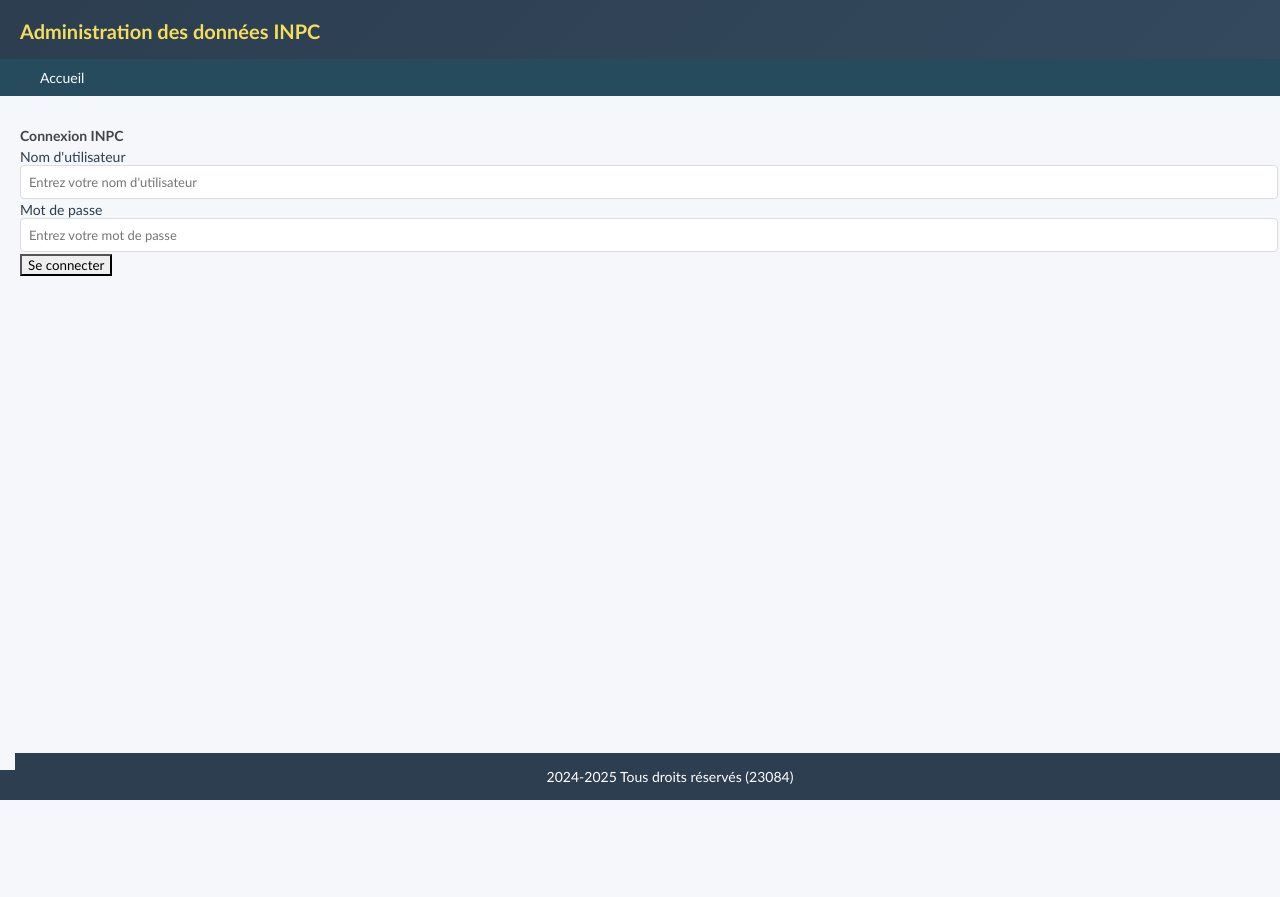
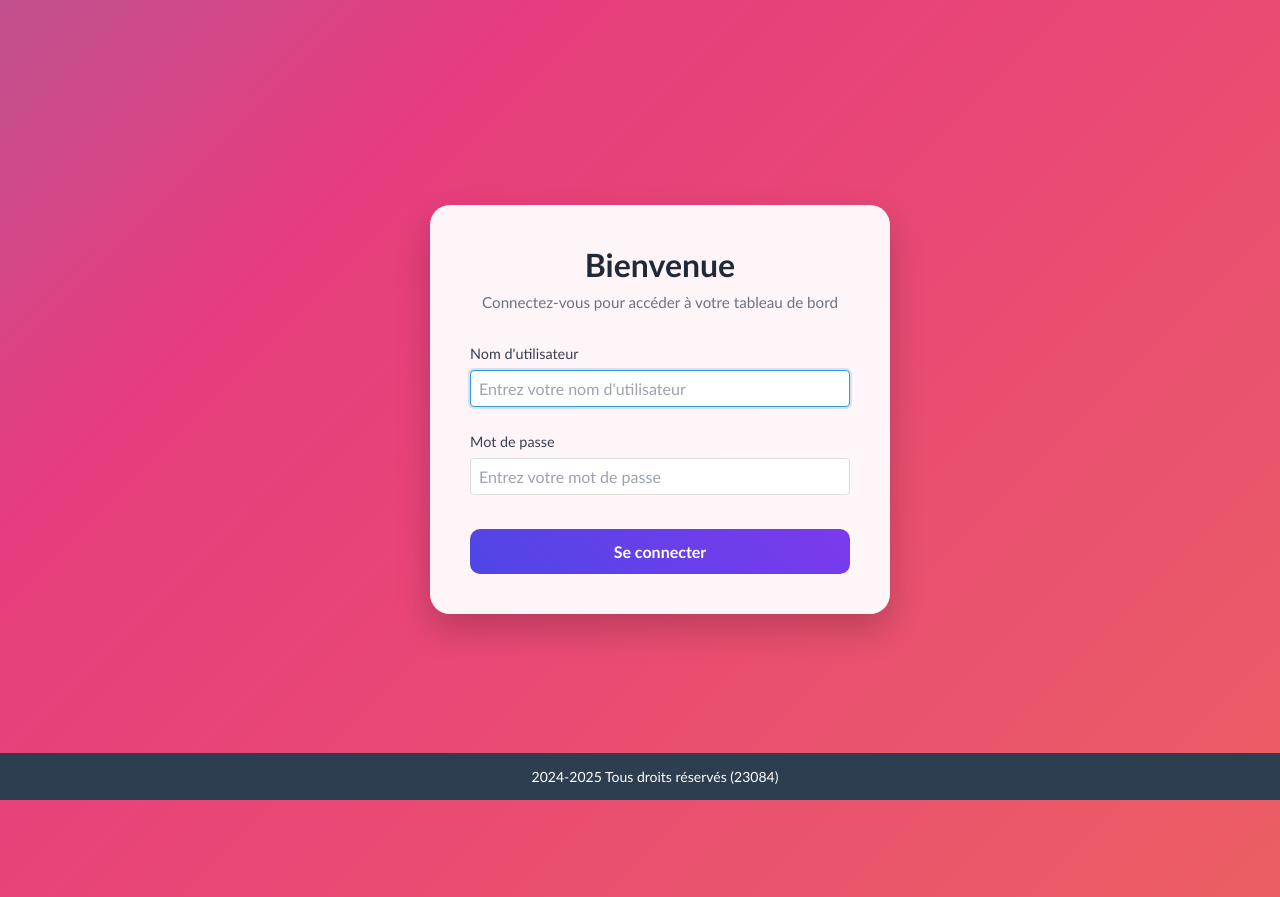
Before and after one commit to yahyamed84/Projet-Django, a Django app: page /core/login/ in a window 1280 px wide. Before the commit the page ends 800 px from the top, so only its background shows below. Run offline with Django 5.2, Linux system fonts and the light colour scheme; data comes from the database, SQL or seed files in the repository; data that the repository does not hold is empty; parts of the project's set-up code (start-up, migrations or seed data) failed here and were passed over.

Commit message:
Version ameliorer

```diff
--- a/core/templates/core/login.html
+++ b/core/templates/core/login.html
@@ -1,50 +1,206 @@
 {% extends "admin/base_site.html" %}
-{% load static %}
+{% load i18n static %}
+
+{% block extrastyle %}
+{{ block.super }}
+<style>
+    @import url('https://fonts.googleapis.com/css2?family=Poppins:wght@300;400;500;600;700&display=swap');
+
+    :root {
+        --primary-color: #6366f1;
+        --secondary-color: #818cf8;
+        --gradient-start: #4f46e5;
+        --gradient-end: #7c3aed;
+    }
+
+    body {
+        font-family: 'Poppins', sans-serif;
+        background: linear-gradient(-45deg, #ee7752, #e73c7e, #23a6d5, #23d5ab);
+        background-size: 400% 400%;
+        animation: gradient 15s ease infinite;
+        margin: 0;
+        padding: 0;
+        min-height: 100vh;
+        display: flex;
+        align-items: center;
+        justify-content: center;
+    }
+
+    #container {
+        display: flex;
+        justify-content: center;
+        align-items: center;
+        min-height: calc(100vh - 60px);
+        width: 100%;
+        padding: 20px;
+    }
+
+    .login-container {
+        background: rgba(255, 255, 255, 0.95);
+        border-radius: 20px;
+        padding: 2.5rem;
+        box-shadow: 0 15px 35px rgba(0, 0, 0, 0.2);
+        width: 100%;
+        max-width: 380px;
+        backdrop-filter: blur(10px);
+        animation: container-appear 0.6s ease-out forwards;
+    }
+
+    @keyframes gradient {
+        0% { background-position: 0% 50%; }
+        50% { background-position: 100% 50%; }
+        100% { background-position: 0% 50%; }
+    }
+
+    @keyframes container-appear {
+        0% {
+            opacity: 0;
+            transform: translateY(20px);
+        }
+        100% {
+            opacity: 1;
+            transform: translateY(0);
+        }
+    }
+
+    .login-header {
+        text-align: center;
+        margin-bottom: 2rem;
+    }
+
+    .login-header h1 {
+        color: #1f2937;
+        font-size: 2rem;
+        font-weight: 600;
+        margin-bottom: 0.5rem;
+    }
+
+    .login-header p {
+        color: #6b7280;
+        font-size: 0.95rem;
+    }
+
+    .form-group {
+        margin-bottom: 1.5rem;
+    }
+
+    .form-group label {
+        display: block;
+        color: #374151;
+        margin-bottom: 0.5rem;
+        font-weight: 500;
+        font-size: 0.9rem;
+    }
+
+    .form-control {
+        width: 100%;
+        padding: 0.8rem 1rem;
+        font-size: 1rem;
+        color: #1f2937;
+        background-color: #fff;
+        border: 2px solid #e5e7eb;
+        border-radius: 10px;
+        box-sizing: border-box;
+        transition: all 0.3s ease;
+    }
+
+    .form-control:focus {
+        border-color: var(--primary-color);
+        box-shadow: 0 0 0 3px rgba(99, 102, 241, 0.1);
+        outline: none;
+    }
+
+    .form-control::placeholder {
+        color: #9ca3af;
+    }
+
+    .submit-row {
+        margin-top: 2rem;
+    }
+
+    .submit-button {
+        width: 100%;
+        padding: 0.8rem;
+        font-size: 1rem;
+        font-weight: 600;
+        color: white;
+        background: linear-gradient(45deg, var(--gradient-start), var(--gradient-end));
+        border: none;
+        border-radius: 10px;
+        cursor: pointer;
+        transition: all 0.3s ease;
+    }
+
+    .submit-button:hover {
+        transform: translateY(-2px);
+        box-shadow: 0 8px 15px rgba(99, 102, 241, 0.3);
+    }
+
+    .errornote {
+        background: #fee2e2;
+        border: 1px solid #ef4444;
+        color: #b91c1c;
+        padding: 0.8rem;
+        border-radius: 10px;
+        margin-bottom: 1.2rem;
+        font-size: 0.9rem;
+        text-align: center;
+    }
+
+    @media (max-width: 480px) {
+        .login-container {
+            padding: 2rem;
+        }
+    }
+</style>
+{% endblock %}
 
 {% block content %}
-<div class="container mt-5">
-    <div class="row justify-content-center">
-        <div class="col-md-6">
-            <div class="card">
-                <div class="card-header bg-primary text-white">
-                    <h3 class="text-center mb-0">Connexion INPC</h3>
+<div id="container">
+    <div class="login-container">
+        <div class="login-header">
+            <h1>{% trans 'Bienvenue' %}</h1>
+            <p>{% trans 'Connectez-vous pour accéder à votre tableau de bord' %}</p>
         </div>
-                <div class="card-body">
-                    {% if messages %}
-                    <div class="messages">
-                        {% for message in messages %}
-                        <div class="alert alert-danger alert-dismissible fade show" role="alert">
-                            {{ message }}
-                            <button type="button" class="btn-close" data-bs-dismiss="alert" aria-label="Close"></button>
-                        </div>
-                        {% endfor %}
+
+        {% if form.errors and not form.non_field_errors %}
+        <div class="errornote">
+            {% blocktrans count counter=form.errors.items|length %}Veuillez corriger l'erreur ci-dessous.{% plural %}Veuillez corriger les erreurs ci-dessous.{% endblocktrans %}
         </div>
         {% endif %}
 
-                    <form method="post" class="mt-4">
+        {% if form.non_field_errors %}
+        {% for error in form.non_field_errors %}
+        <div class="errornote">
+            {{ error }}
+        </div>
+        {% endfor %}
+        {% endif %}
+
+        <form action="{{ app_path }}" method="post" id="login-form">
             {% csrf_token %}
-                        <div class="mb-4">
-                            <label for="username" class="form-label">Nom d'utilisateur</label>
-                            <input type="text" class="form-control" id="username" name="username" required
-                                   placeholder="Entrez votre nom d'utilisateur">
+            <div class="form-group">
+                {{ form.username.errors }}
+                <label for="id_username">{% trans 'Nom d\'utilisateur' %}</label>
+                <input type="text" name="username" id="id_username" class="form-control"
+                       placeholder="Entrez votre nom d'utilisateur" required autofocus>
             </div>
-                        <div class="mb-4">
-                            <label for="password" class="form-label">Mot de passe</label>
-                            <input type="password" class="form-control" id="password" name="password" required
-                                   placeholder="Entrez votre mot de passe">
+
+            <div class="form-group">
+                {{ form.password.errors }}
+                <label for="id_password">{% trans 'Mot de passe' %}</label>
+                <input type="password" name="password" id="id_password" class="form-control"
+                       placeholder="Entrez votre mot de passe" required>
             </div>
-                        <div class="d-grid gap-2">
-                            <button type="submit" class="btn btn-primary btn-lg">
-                                Se connecter
+
+            <div class="submit-row">
+                <button type="submit" class="submit-button">
+                    {% trans 'Se connecter' %}
                 </button>
             </div>
+
+            <input type="hidden" name="next" value="/admin/">
         </form>
     </div>
 </div>
-        </div>
-    </div>
-</div>
-
-<!-- Add Bootstrap JavaScript -->
-<script src="https://cdn.jsdelivr.net/npm/bootstrap@5.1.3/dist/js/bootstrap.bundle.min.js"></script>
 {% endblock %}
--- a/core/urls.py
+++ b/core/urls.py
@@ -2,7 +2,7 @@
 from django.contrib.auth import views as auth_views
 from .views import (
     DashboardView, dashboard_data, ProduitPanierCreateView,
-    INPCHomeView, calculer_inpc_mois
+    INPCHomeView, calculer_inpc_mois, CustomLoginView
 )
 
 app_name = 'core'
@@ -12,6 +12,6 @@
     path('admin/dashboard/', DashboardView.as_view(), name='admin_dashboard'),
     path('admin/dashboard/data/', dashboard_data, name='dashboard_data'),
     path('admin/panier/ajouter-produit/', ProduitPanierCreateView.as_view(), name='ajouter_produit_panier'),
-    path('login/', auth_views.LoginView.as_view(template_name='core/login.html'), name='login'),
+    path('login/', CustomLoginView.as_view(), name='login'),
     path('calculer-inpc/', calculer_inpc_mois, name='calculer_inpc'),
 ]
--- a/core/views.py
+++ b/core/views.py
@@ -16,6 +16,7 @@
 from django.db.models.functions import TruncMonth
 from django.contrib.auth.decorators import login_required
 from django.utils.decorators import method_decorator
+from django.contrib.auth.views import LoginView
 
 @method_decorator(staff_member_required, name='dispatch')
 class DashboardView(TemplateView):
@@ -277,6 +278,13 @@
             'error': str(e)
         })
 
+class CustomLoginView(LoginView):
+    template_name = 'core/login.html'
+    success_url = '/admin/'
+
+    def get_success_url(self):
+        return self.success_url
+
 @method_decorator(staff_member_required, name='dispatch')
 class ProduitPanierCreateView(CreateView):
     model = ProduitPanier
```
Also changed, not shown: core/admin.py (+38 -17 lines), core/models.py (+45 -12 lines), core/migrations/0003_alter_produitpanier_date_debut.py (added). Lines whose indentation alone changed are shown as unchanged.
